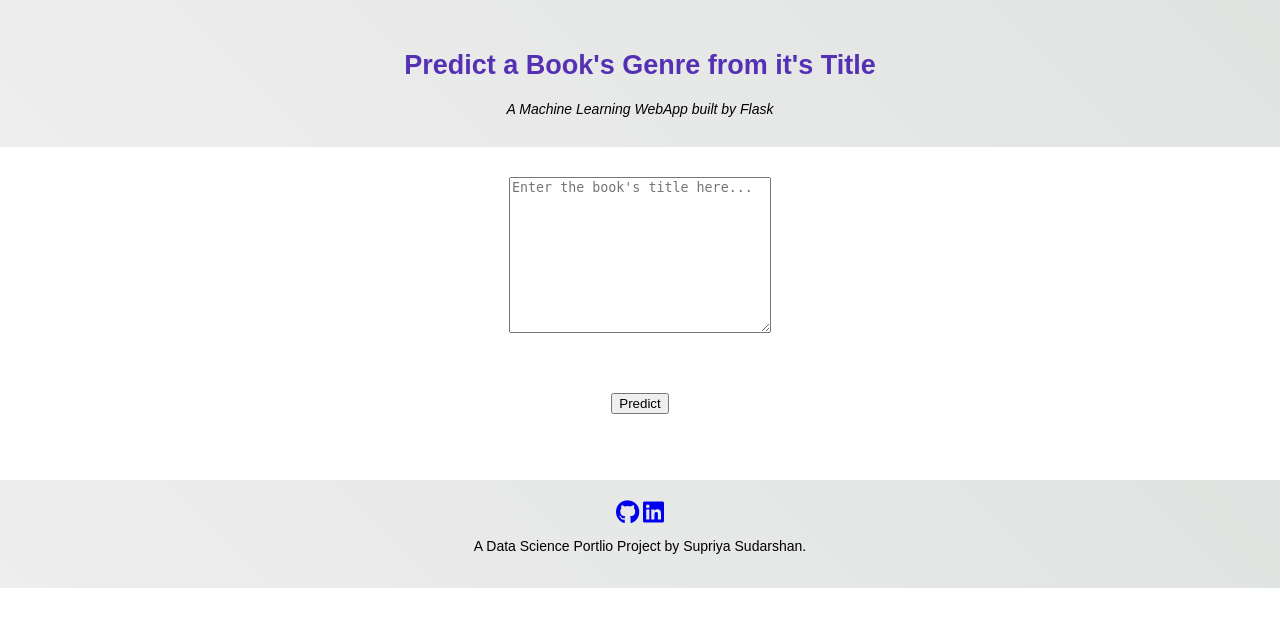
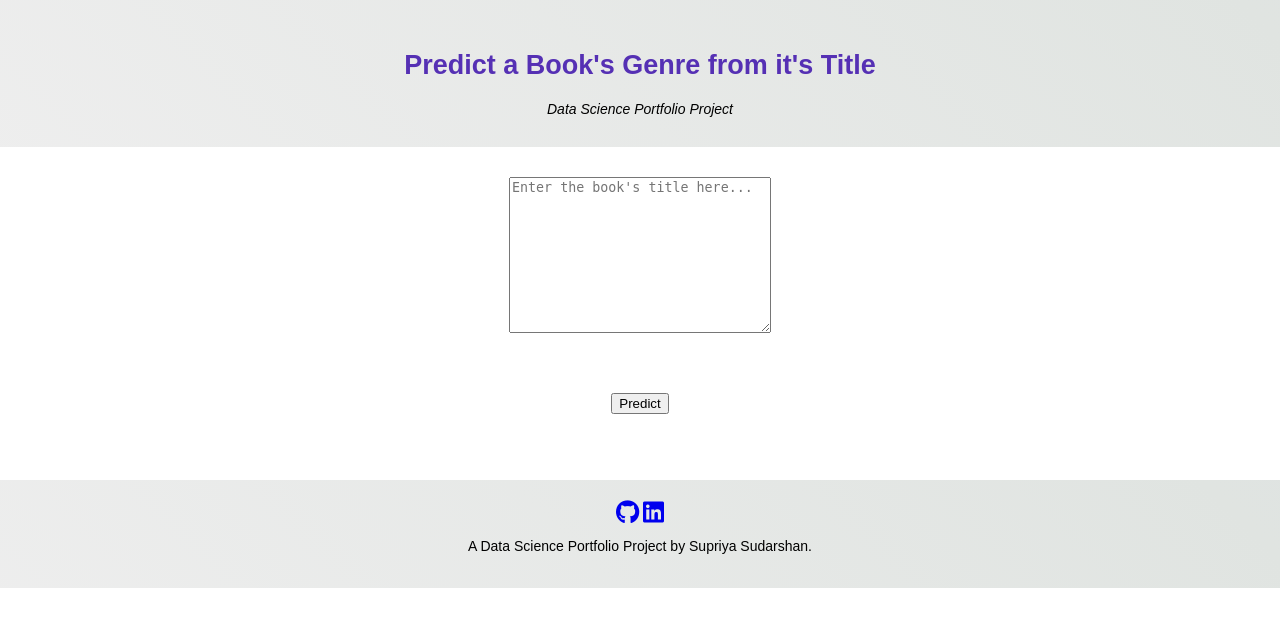
Before and after one commit to supria68/Data-Science-Projects, a Flask app: page / in a window 1280 px wide. Shown: the top 627 px of the page. Run offline with Flask 2, Linux system fonts and the light colour scheme; parts of the project's set-up code (start-up, migrations or seed data) failed here and were passed over; some libraries are stand-ins or nearby versions.

Commit message:
frontend updates

```diff
--- a/notebooks/Book Genre Prediction WebApp/templates/index.html
+++ b/notebooks/Book Genre Prediction WebApp/templates/index.html
@@ -7,7 +7,6 @@
         <link rel="stylesheet" type="text/css" href="{{ url_for('static', filename='styles.css') }}">
         <script src="https://kit.fontawesome.com/5f3f547070.js" crossorigin="anonymous"></script>
         <link rel="stylesheet" href="https://use.fontawesome.com/releases/v5.5.0/css/all.css" integrity="sha384-B4dIYHKNBt8Bc12p+WXckhzcICo0wtJAoU8YZTY5qE0Id1GSseTk6S+L3BlXeVIU" crossorigin="anonymous">
-
     </head>
 
     <body>
@@ -16,7 +15,7 @@
     	<div class="container">
             <h2 class='container-heading'><span class="heading_font">Predict a Book's Genre from it's Title</span></h2>
             <div class='description'>
-    			<p>A Machine Learning WebApp built by Flask</p>
+    			<p>Data Science Portfolio Project</p>
     		</div>
     	</div>
 
@@ -34,12 +33,12 @@
         <!-- Footer -->
         <div class='footer'>
             <div class="contact">
-                <a target="_blank" href="https://github.com/supria68/Data-Science-Projects/tree/master/notebooks/Book%20Genre%20Classification"><i class="fa fa-github" style="font-size:24px"></i></a>
-                <a target="_blank" href="https://www.linkedin.com/in/supriyasudarshan"><i class="fab fa-linkedin" style="font-size:24px"></i></a>
+               <a target="_blank" href="https://github.com/supria68/Data-Science-Projects/tree/master/notebooks/Book%20Genre%20Prediction%20WebApp"><i class="fa fa-github" style="font-size:24px"></i></a>
+                <a target="_blank"
+                  href="https://www.linkedin.com/in/supriyasudarshan"><i class="fab fa-linkedin" style="font-size:24px"></i></a>
             </div>
-            <p class='footer-description'> A Data Science Portlio Project by
-            Supriya Sudarshan.</p>
-        </div>
+          <p class='footer-description'>A Data Science Portfolio Project by Supriya Sudarshan.</p>
+            </div>
 
     </body>
 </html>
```
Also changed, not shown: notebooks/Book Genre Prediction WebApp/Readme.md, 2 other files.
